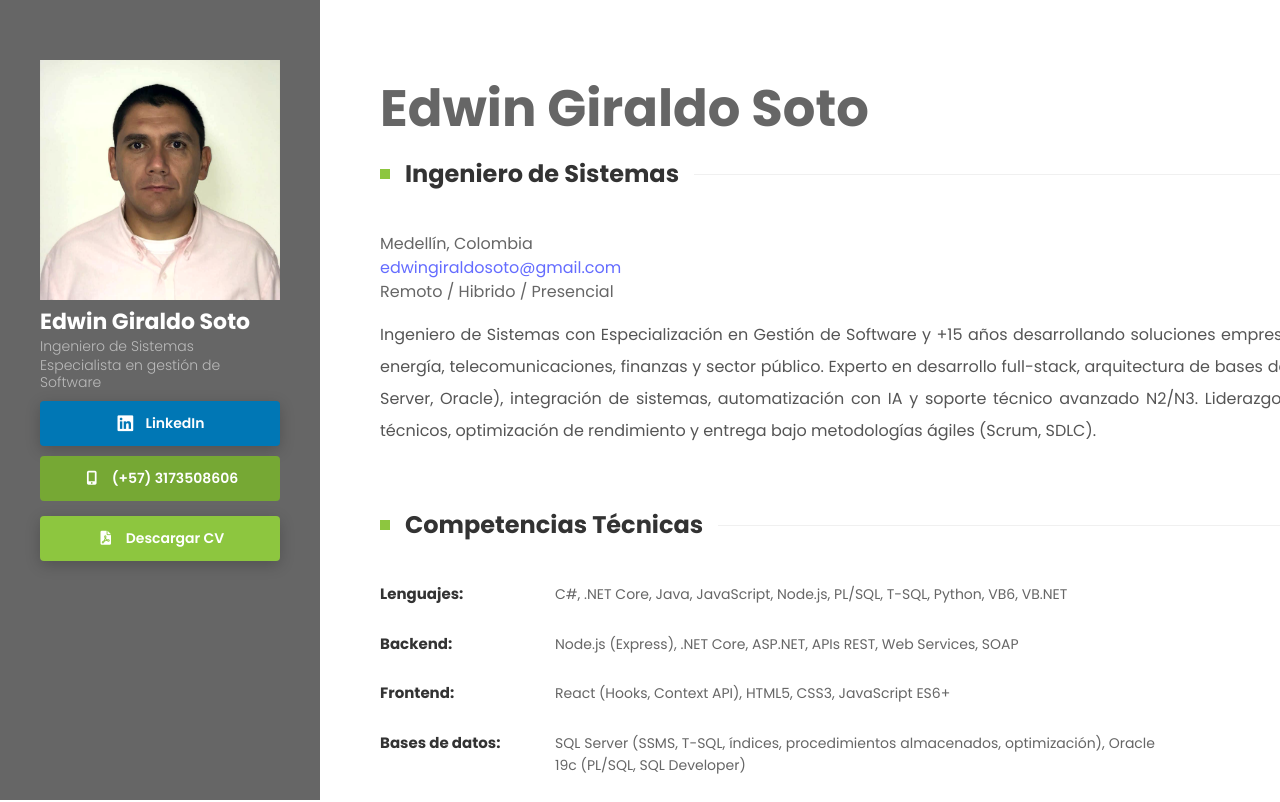
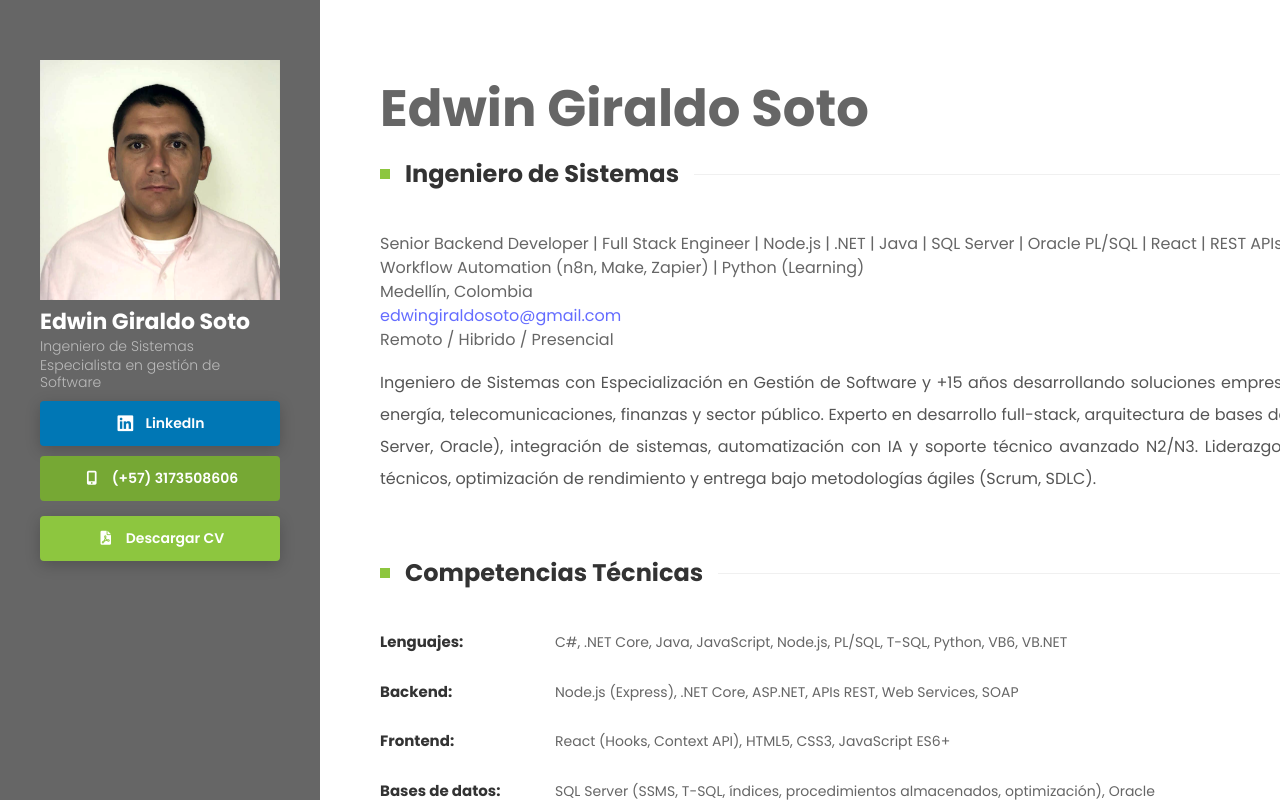
Before and after one commit to edwingiraldosoto/cv-edwin, a React (Vite) app: page / in a window 1280 px wide. Shown: the top 802 px of the page. Built offline with nearby package versions, Linux system fonts and the light colour scheme.

Commit message:
Include SkillsHeader in Profile component
Added SkillsHeader to the Profile component.

```diff
--- a/src/sections/Profile.jsx
+++ b/src/sections/Profile.jsx
@@ -5,6 +5,7 @@ function Profile() {
     <section>
       <h1>{cv.name}</h1>
       <h2>{cv.title}</h2>
+      <p>{cv.SkillsHeader}</p>
       <p>{cv.location}</p>
       <p>
         <a href={`mailto:${cv.Mail}`} className="profile-link">
```
